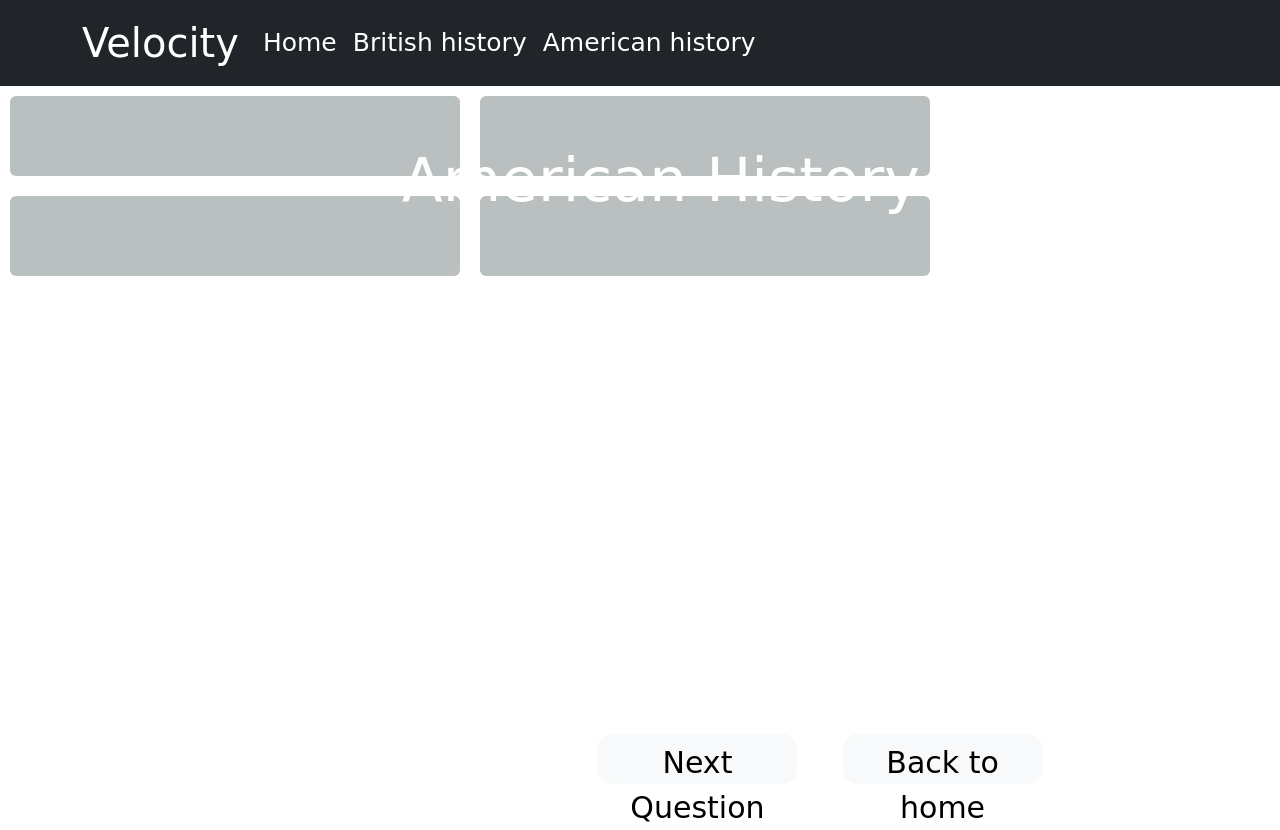
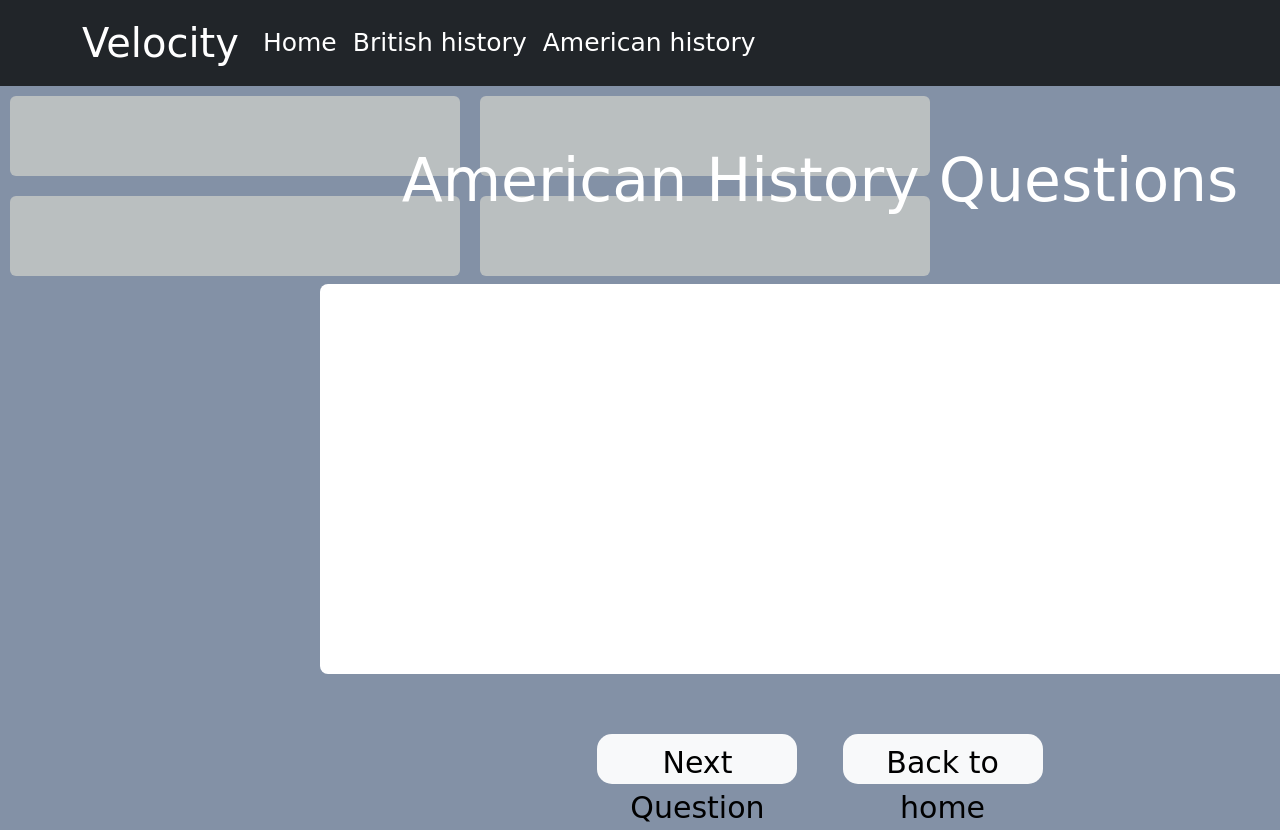
Before and after one commit to TatyanaA/lap1_client, a website: page quizAmerican.html in a window 1280 px wide. Shown: the top 830 px of the page. Drawn offline with nearby package versions, Linux system fonts and the light colour scheme; no server answers; a web font is replaced by a local one.

Commit message:
fix background colour issue

```diff
--- a/quizAmerican.html
+++ b/quizAmerican.html
@@ -49,7 +49,7 @@
     <div class="container_main">
       <h1>American History Questions</h1>
 
-      <h2 id="question">in</h2>
+
 
       <div class="container_question">
         <!-- <h2 id="question">Q1. Who out of the following was not one of Henry VIIIs wives?</h2> -->
--- a/static/js/practice_mode/quizAmerican.js
+++ b/static/js/practice_mode/quizAmerican.js
@@ -26,7 +26,7 @@ function displayQuestion() {
       answer3.textContent = data.answer_3;
       correctAnswer.textContent = data.correct_answer;
     });
-  document.body.style.backgroundColor = 'white';
+  document.body.style.backgroundColor = '#8391A6';
   mess.textContent = '';
 
   // undisable buttons
```
